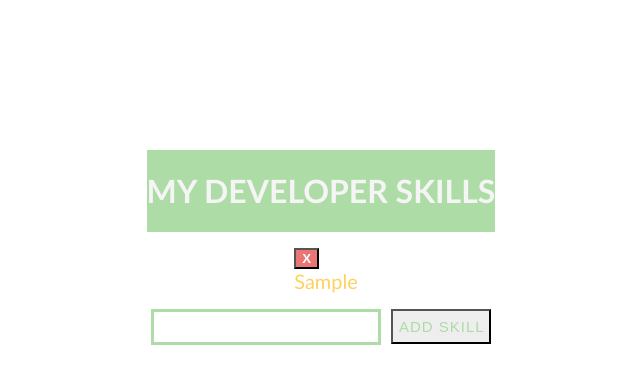
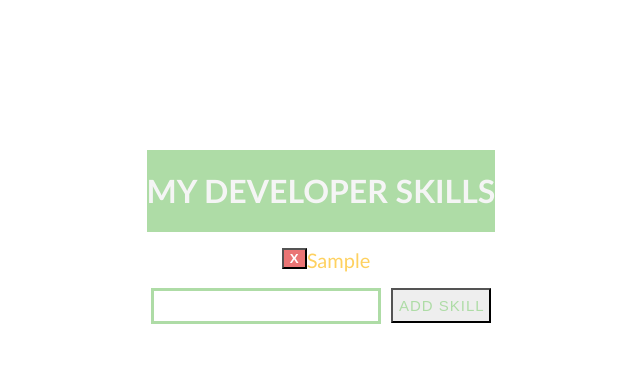
Before and after one commit to Jennings6248/jQuery-Lab, a plain HTML site: page index.html in a window 1280 px wide. Both pictures are taken after typing "Sample" into the empty fields and a click on the button "ADD SKILL". Shown: the whole page, without its empty margins (319-959 px from the left). Drawn offline with nearby package versions, Linux system fonts and the light colour scheme.

Commit message:
updated render function

```diff
--- a/main.css
+++ b/main.css
@@ -30,7 +30,7 @@
   justify-content: center;
 }
 
-.list {
+.skill {
   color: #fed160;
   display: flex;
   justify-content: center;
@@ -47,8 +47,9 @@
 }
 
 .wrapper-ul {
-  display: table;
-  vertical-align: middle;
+    display: flex;
+    flex-direction: column;
+
 }
 
 .btn {
@@ -84,6 +85,6 @@
   font-weight: bolder;
 }
 
-.table {
-  vertical-align: middle;
+.li-wrapper {
+    display: flex;
 }
--- a/main.js
+++ b/main.js
@@ -43,31 +43,53 @@ let developerSkills = []
 //   console.log(developerSkills)
 // })
 
-const render = function() {
-  const ul = document.querySelector('.wrapper-ul')
+const clickAddSkill = function() {
   const inputField = document.querySelector('.input')
   const textValue = inputField.value
   inputField.value = ''
   developerSkills.push(textValue)
+  render()
   console.log(developerSkills)
-
-  const removeButton = document.createElement('button')
-  removeButton.setAttribute('class', 'remove-btn')
-  removeButton.textContent = 'X'
-  ul.appendChild(removeButton)
-  const li = document.createElement('li')
-  li.setAttribute('class', 'list')
-  li.textContent = textValue
-  ul.appendChild(li)
 }
 
+const render = function() {
+  //   const removeButton = document.createElement('button')
+  //   removeButton.setAttribute('class', 'remove-btn')
+  //   removeButton.textContent = 'X'
+  //   ul.appendChild(removeButton)
+  const ul = document.querySelector('.wrapper-ul')
+  ul.innerHTML = ''
+  developerSkills.forEach(function(skill, i) {
+    const li = document.createElement('li')
+    li.setAttribute('class', 'li-wrapper')
+    ul.appendChild(li)
+    const removeButton = document.createElement('button')
+    removeButton.setAttribute('class', 'remove-btn')
+    removeButton.textContent = 'X'
+    li.appendChild(removeButton)
+
+    const span = document.createElement('span')
+    span.setAttribute('class', 'skill')
+    span.textContent = skill
+    li.appendChild(span)
+
+     removeButton.addEventListener('click', function() {
+         developerSkills.splice(i, 1)
+         console.log(developerSkills)
+         render()
+     })
+  })
+}
+
+
+
 const button = document.querySelector('.btn')
-button.addEventListener('click', render)
+button.addEventListener('click', clickAddSkill)
 
-const ulWrap = document.querySelector('.wrapper-ul')
-ulWrap.addEventListener('click', function(e) {
-  ulWrap.removeChild(ulWrap.childNodes[0])
-  ulWrap.removeChild(ulWrap.childNodes[0])
-  developerSkills.pop()
-  console.log(developerSkills)
-})
+// const ulWrap = document.querySelector('.wrapper-ul')
+// ulWrap.addEventListener('click', function(e) {
+//   ulWrap.removeChild(ulWrap.childNodes[0])
+//   ulWrap.removeChild(ulWrap.childNodes[0])
+//   developerSkills.pop()
+//   console.log(developerSkills)
+// })
```
Also changed, not shown: index.html (+4 -1 lines).
